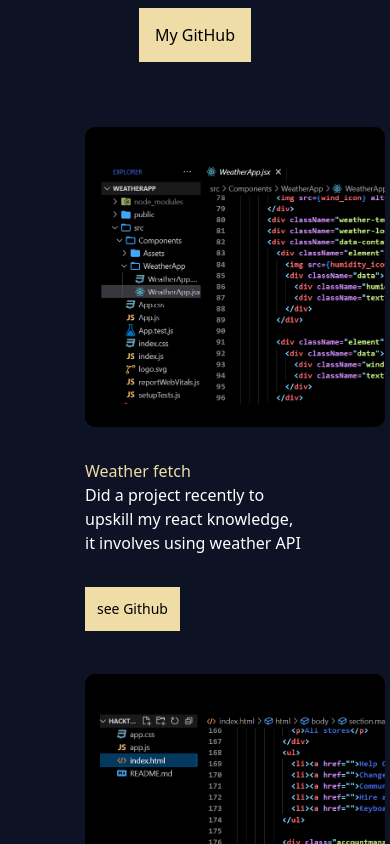
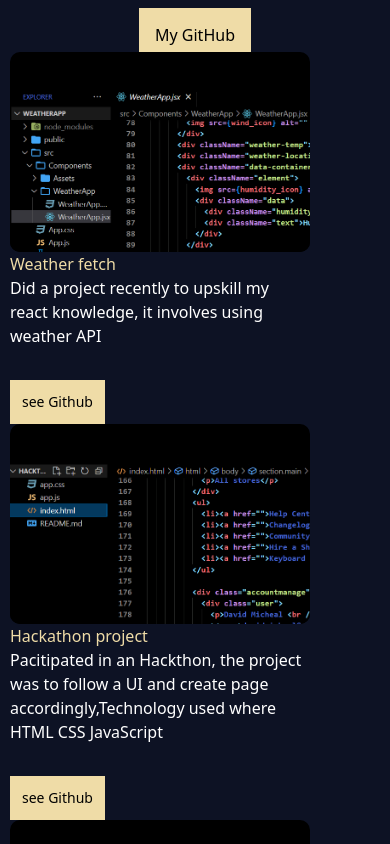
Before and after one commit to Allensamm/allen, a React (Create React App) app: page / in a window 390 px wide. Shown: the part 2340-3184 px from the top of the page. Built offline with nearby package versions, Linux system fonts and the light colour scheme; no server answers.

Commit message:
updated the portfolio cards

```diff
--- a/src/App.css
+++ b/src/App.css
@@ -292,7 +292,6 @@ width:100%;
   display: flex;
   padding: 112px 85px;
   flex-direction: column;
-  align-items: flex-start;
   gap: 80px;
 }
 .section--heading {
@@ -304,30 +303,70 @@ width:100%;
   align-items: center;
   width: 100%;
 }
-.portfolio--container {
+
+.portfolio--section--container {
   display: flex;
+  justify-content: space-between;
+  z-index: 1;
+}
+
+.portfolio--section--card{
+  /* background: red; */
+  justify-content: center;
+  align-items: center;
+  margin: auto;
+}
+
+.portfolio--section--card--content {
+  display: flex;
+  max-width: 300px;
   flex-direction: column;
   align-items: flex-start;
-  gap: 21.3px;
+  gap: 32px;
 }
-.portfolio--section--container {
-  display: flex;
-  z-index: 1;
-  /* align-items: center;  */
-  justify-content: center;
-  gap: 42.6px;
-  width: 100%;
+.portfolio--section--title {
+  color: #efdca7;
 }
+.portfolio--section--card--content .text-md {
+  color: white;
+}
+
+
+
 .portfolio--section--img {
   border-radius: 8px;
-  width: 300px;
-  height: 300px;
   border-radius: 10px;
   background: #000;
   position: relative;
   overflow: hidden;
+  width: 300px;
+  height: 200px;
 }
 
+
+
+.portfolio--section--img > img {
+  margin-top: 40px;
+}
+
+@media screen and (max-width:768px) {
+  .portfolio--section--card{
+    margin: 0px;
+  }
+
+}
+
+@media screen and (max-width:420px) {
+      .portfolio--section--container{
+       margin: -75px;
+  }
+}
+.githublink {
+  position: absolute;
+  top: 40%;
+  left: 45%;
+  display: none;
+}
 
 .portfolio--section--img:hover {
   border: 2px solid #efdca7;
@@ -335,64 +374,10 @@ width:100%;
 .portfolio--section--img:hover .githublink{
   display: block;
 }
-.portfolio--section--img > img {
-  width: 100%;
-  justify-content: center;
-  align-items: center;
-  margin-top: 40px;
-  margin-left: 15px;
-}
-.portfolio--section--card {
-  display: flex;
-  flex-direction: column;
-  align-items: flex-start;
-  gap: 32px;
-  flex: 1 0 0;
-}
-.portfolio--section--card--content {
-  display: flex;
-  flex-direction: column;
-  align-items: flex-start;
-  gap: 32px;
-  align-self: stretch;
-}
-.portfolio--section--title {
-  color: #efdca7;
-}
-.portfolio--section--card--content .text-md {
-  color: white;
-}
-.portfolio--link {
-  text-decoration: none;
-  display: flex;
-  gap: 16px;
-  border-bottom: 1.33px;
-  padding-bottom: 10.6px;
-
-}
-.portfolio--link button{
-  background: #efdca7;
-  padding: 10px;
-  padding-left: 30px;
-  padding-right: 30px;
-  font-weight: 600;
-}
-.portfolio--section--card:hover path {
-  stroke: #006b6a;
-}
-
-
-.githublink {
-  position: relative;
-  left: 45%;
-  top: -35%;
-  display: none;
-}
 
 .githublogo img{
   width: 30px;
   height: 30px;
-  position: absolute;
 }
 
 
```
